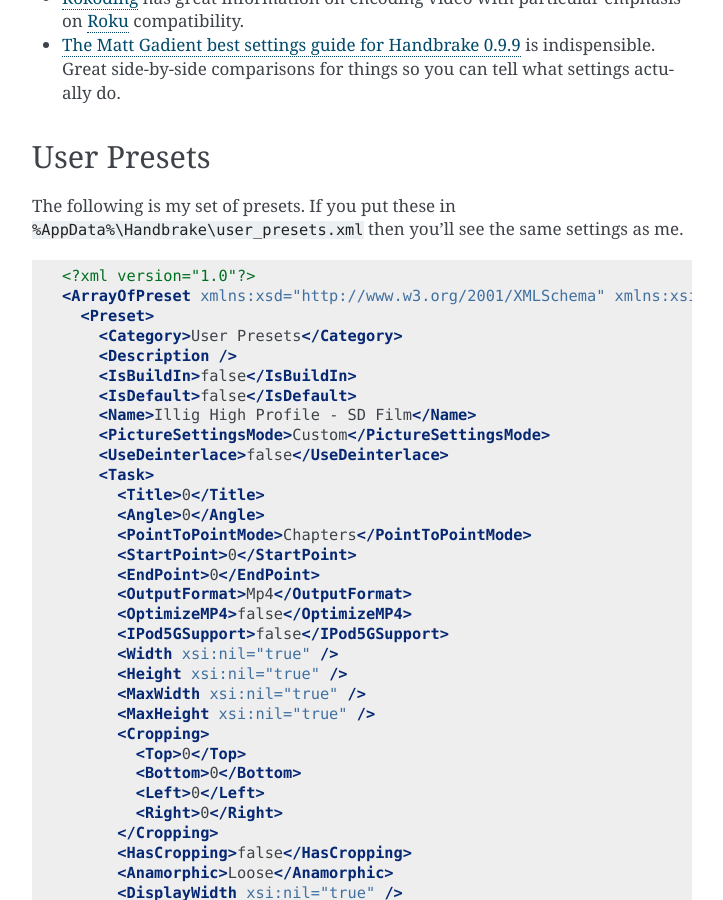
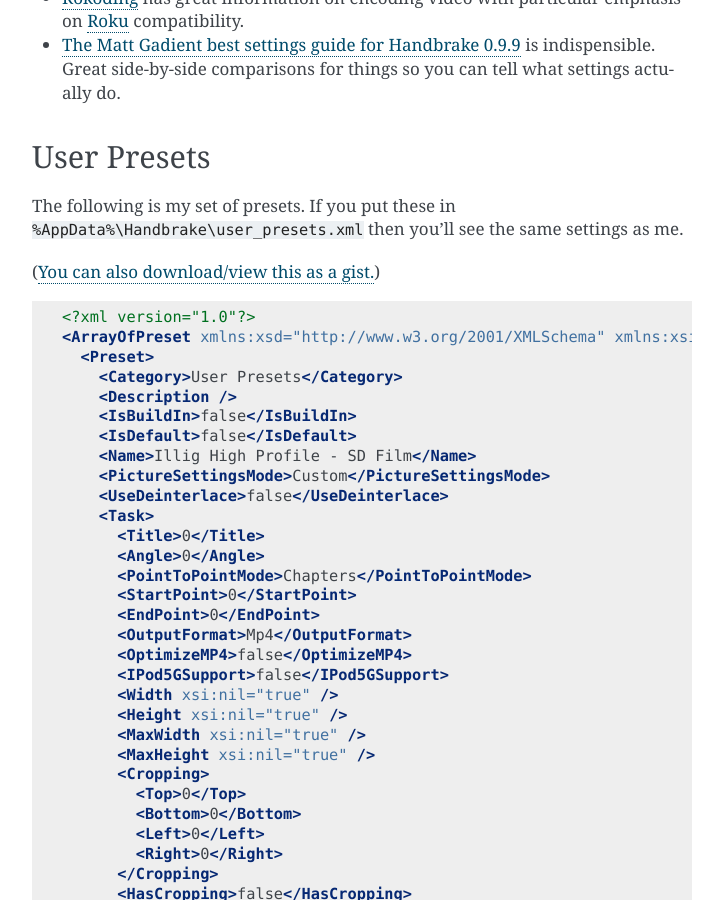
Before and after one commit to tillig/mediacenter, a Sphinx documentation site: the page built from docs/software/convert/handbrake.rst, in a window 1280 px wide and 900 px high, scrolled down 8323 px. Shown: the whole window, without its empty margins (388-1111 px from the left). Built offline with Sphinx 7.4.7, drawn with Linux system fonts in a browser that asks for light colours.

Commit message:
Added link to gist since embedding in RST seems non-trivial.

```diff
--- a/docs/software/convert/handbrake.rst
+++ b/docs/software/convert/handbrake.rst
@@ -290,6 +290,8 @@
 ============
 
 The following is my set of presets. If you put these in ``%AppData%\Handbrake\user_presets.xml`` then you'll see the same settings as me.
+
+(`You can also download/view this as a gist. <https://gist.github.com/tillig/35949ae52492f2be85f74dea057814bb>`_)
 
 .. sourcecode:: xml
 
```
